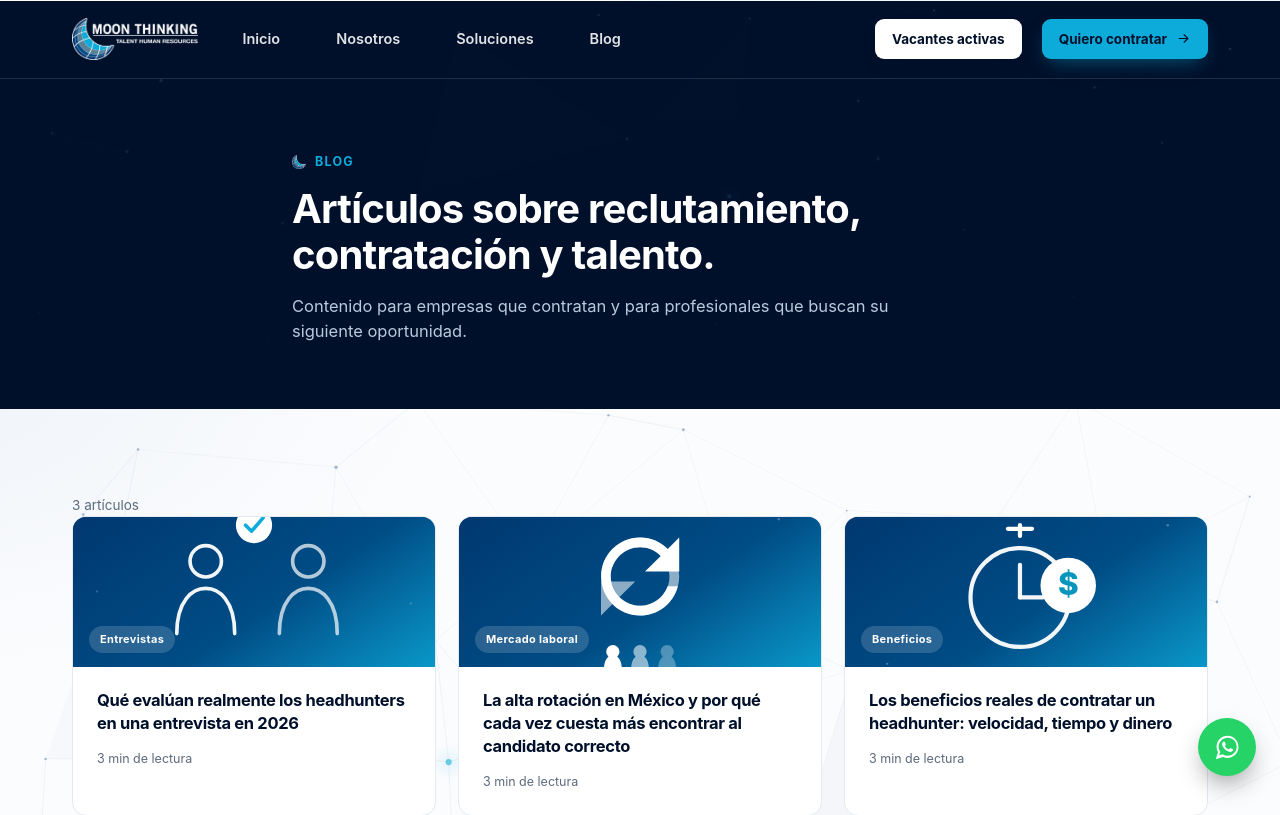
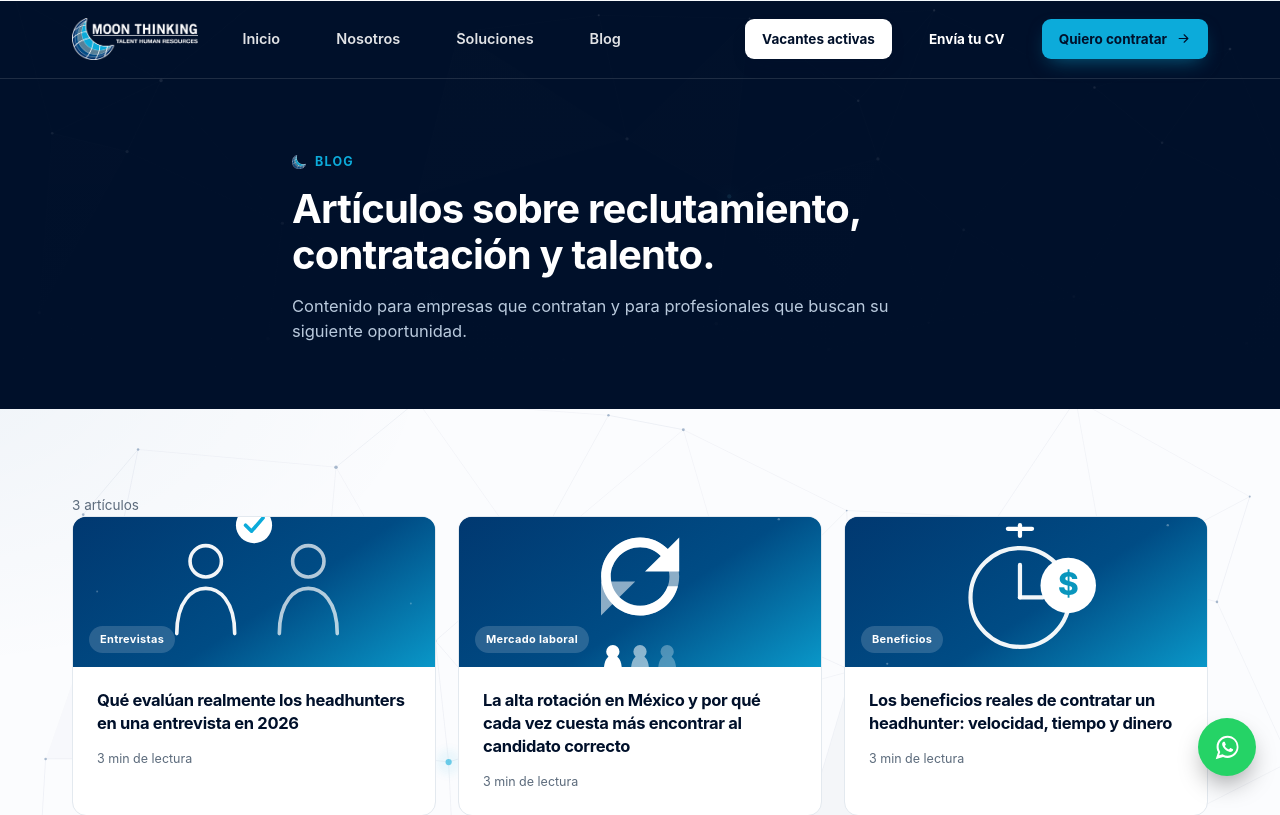
Before and after one commit to moonthinking/Moonthinking-site, a Flask app: page /blog in a window 1280 px wide. Shown: the top 815 px of the page. Run offline with Flask 3, Linux system fonts and the light colour scheme.

Commit message:
Add Envia tu CV button to header/footer nav

```diff
--- a/templates/partials/footer.html
+++ b/templates/partials/footer.html
@@ -25,7 +25,7 @@
         <h5>Talento</h5>
         <ul>
           <li><a href="{{ url_for('vacantes') }}">Vacantes</a></li>
-          <li><a href="#">Comparte tu CV</a></li>
+          <li><a href="{{ url_for('enviar_cv') }}">Comparte tu CV</a></li>
         </ul>
         <h5 style="margin-top:26px">Empresa</h5>
         <ul>
--- a/templates/partials/header.html
+++ b/templates/partials/header.html
@@ -11,10 +11,12 @@
       <a href="{{ url_for('soluciones') }}">Soluciones</a>
       <a href="{{ url_for('blog') }}">Blog</a>
       <a href="{{ url_for('vacantes') }}" class="nav-only-mobile">Vacantes activas</a>
+      <a href="{{ url_for('enviar_cv') }}" class="nav-only-mobile">Envía tu CV</a>
       <a href="{{ url_for('empresas') }}" class="nav-only-mobile">Quiero contratar</a>
     </nav>
     <div class="cta-group">
       <a href="{{ url_for('vacantes') }}" class="btn btn-white btn-sm">Vacantes activas</a>
+      <a href="{{ url_for('enviar_cv') }}" class="btn btn-navy btn-sm">Envía tu CV</a>
       <a href="{{ url_for('empresas') }}" class="btn btn-primary btn-sm">Quiero contratar <span class="icon"><svg viewBox="0 0 24 24" fill="none" stroke="currentColor" stroke-width="1.8" stroke-linecap="round" stroke-linejoin="round"><path d="M5 12h14M13 6l6 6-6 6"/></svg></span></a>
     </div>
     <button type="button" class="nav-toggle" id="nav-toggle" aria-label="Abrir menú" aria-expanded="false" aria-controls="site-nav">
```
